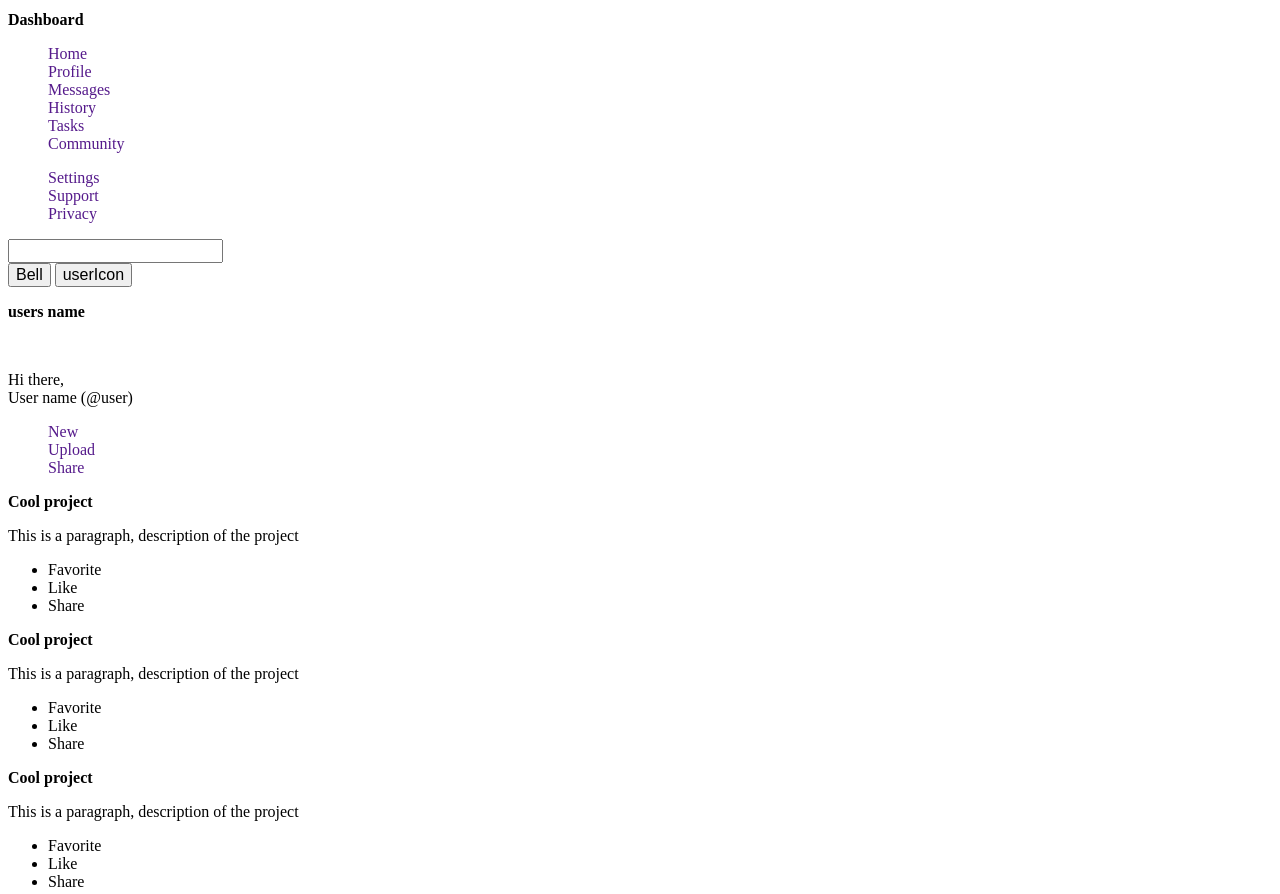
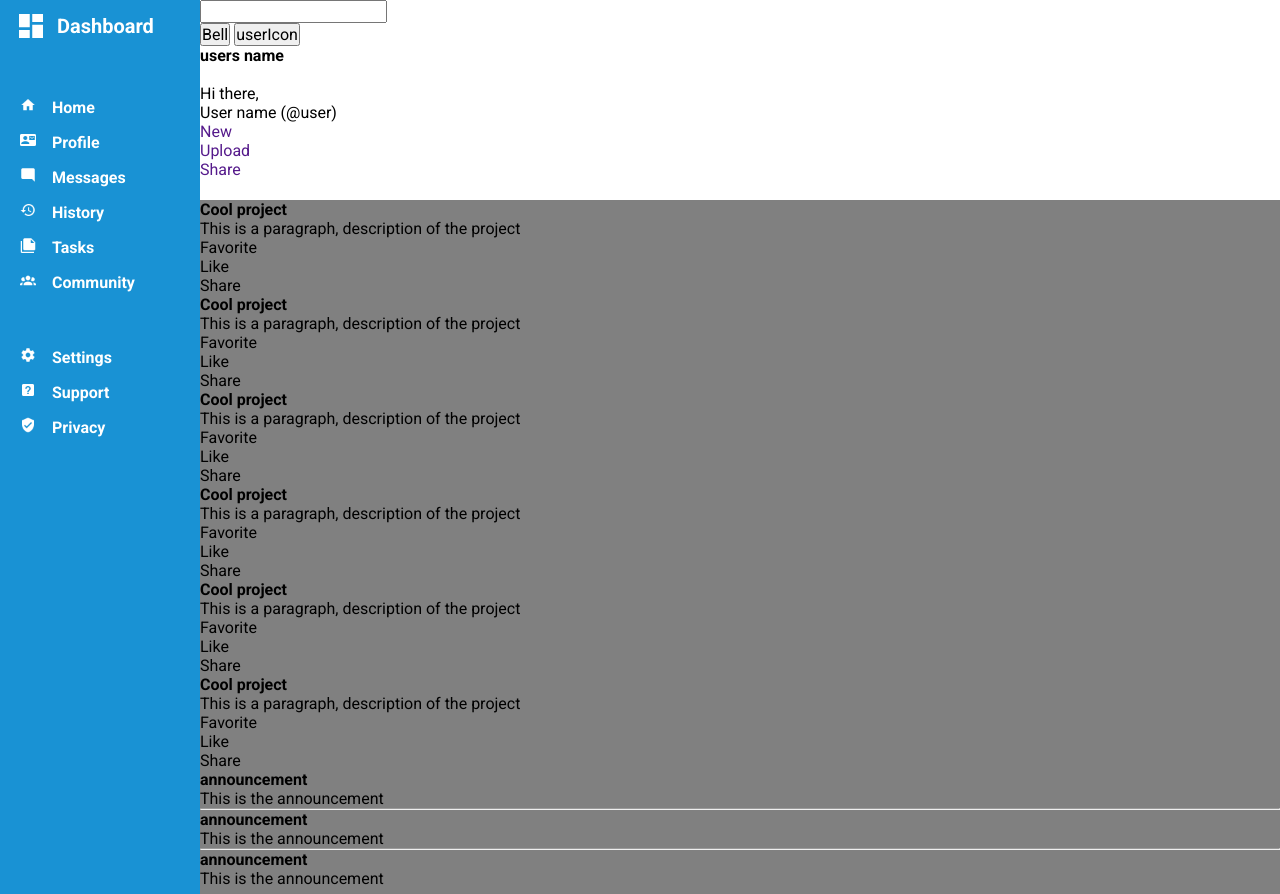
Before and after one commit to kaerukuujo/Admin-dashboard, a plain HTML site: page index.html in a window 1280 px wide. Shown: the top 894 px of the page. Drawn offline with Linux system fonts and the light colour scheme.

Commit message:
Basic styling + sidebar completed with icons

```diff
--- a/index.html
+++ b/index.html
@@ -4,25 +4,30 @@
     <meta charset="UTF-8">
     <meta http-equiv="X-UA-Compatible" content="IE=edge">
     <meta name="viewport" content="width=device-width, initial-scale=1.0">
+    <link rel="preconnect" href="https://fonts.googleapis.com"><link rel="preconnect" href="https://fonts.gstatic.com" crossorigin><link href="https://fonts.googleapis.com/css2?family=Roboto:ital,wght@0,100;0,300;0,400;0,500;0,700;0,900;1,100;1,300;1,400;1,500;1,700;1,900&display=swap" rel="stylesheet">
     <title>Admin Dashboard</title>
     <link rel="stylesheet" href="styles.css">
 </head>
 <body>
+    <div class="container">
         <div class="sideBar">
+            <div class="dashIcon">
+                <img src="images/dashboard.png" alt="dashboard icon">
                 <h1>Dashboard</h1>
+            </div>
             <nav>
                 <ul>
-                <li><a href="">Home</a></li>
-                <li><a href="">Profile</a></li>
-                <li><a href="">Messages</a></li>
-                <li><a href="">History</a></li>
-                <li><a href="">Tasks</a></li>
-                <li><a href="">Community</a></li>
+                    <li><img src="images/home.png" alt="home icon"><a href="">Home</a></li>
+                    <li><img src="images/Profile.png" alt="profile icon"><a href="">Profile</a></li>
+                    <li><img src="images/messages.png" alt="message Icon"><a href="">Messages</a></li>
+                    <li><img src="images/history.png" alt="history icon"><a href="">History</a></li>
+                    <li><img src="images/tasks.png" alt="tasks icon"><a href="">Tasks</a></li>
+                    <li><img src="images/communities.png" alt="community icon"><a href="">Community</a></li>
                 </ul>
                 <ul>
-                <li><a href="">Settings</a></li>
-                <li><a href="">Support</a></li>
-                <li><a href="">Privacy</a></li>
+                    <li><img src="images/settings.png" alt="settings icon"><a href="">Settings</a></li>
+                    <li><img src="images/support.png" alt="support icon"><a href="">Support</a></li>
+                    <li><img src="images/privacy.png" alt="privacy icon"><a href="">Privacy</a></li>
                 </ul>
             </nav>
         </div>
@@ -137,5 +142,6 @@
                 </div>
             </section>
         </main>
+    </div>
 </body>
 </html>
--- a/styles.css
+++ b/styles.css
@@ -1,10 +1,80 @@
+@import url('https://fonts.googleapis.com/css2?family=Roboto:ital,wght@0,100;0,300;0,400;0,500;0,700;0,900;1,100;1,300;1,400;1,500;1,700;1,900&display=swap');
+
 *{
     font-size: 16px;
+    font-family: 'Roboto', sans-serif;
     box-sizing: border-box;
+    margin: 0;
+    padding: 0;
+}
+
+html {
+    height: 100vh;
+    width: auto;
+}
+
+li {
+    list-style: none;
+}
+
+.container {
+    height: 100%;
+    display: grid;
+    grid-template-rows: 200px 1fr;
+    grid-template-columns: minmax(150px, 200px) 1fr;
 }
 
 .sideBar{
-    /* background: blue; */
+    height: 100%;
+    grid-area: 1 / 1 / 3 / 1;
+    background-color: rgb(25, 146, 212);
+    color: white;
+}
+
+.dashIcon {
+    display: flex;
+    align-items: center;
+    padding-left: 15px;
+    padding-top: 10px;
+}
+
+.dashIcon img {
+    height: 2rem;
+    padding-right: 10px;
+}
+
+.dashIcon h1{
+    display: inline;
+    font-size: 20px;
+}
+
+.sideBar li>img {
+    height: 1rem;
+    width: auto;
+    padding-right: 15px ;
+}
+
+.sideBar ul{
+    padding-top: 40px;
+    padding-left: 20px;
+}
+
+.sideBar li {
+    padding-top: 15px;
+}
+
+.sideBar a {
+    font-weight: 700;
+    color: white;
+    padding: 1px;
+}
+
+header {
+
+}
+
+main {
+    background-color: gray;
 }
 
 a {
```
Also changed, not shown: images/Profile.png (added), images/communities.png (added), images/dashboard.png (added), images/history.png (added), images/home.png (added), images/messages.png (added), images/privacy.png (added), images/settings.png (added), images/support.png (added), images/tasks.png (added). Lines whose indentation alone changed are shown as unchanged.
